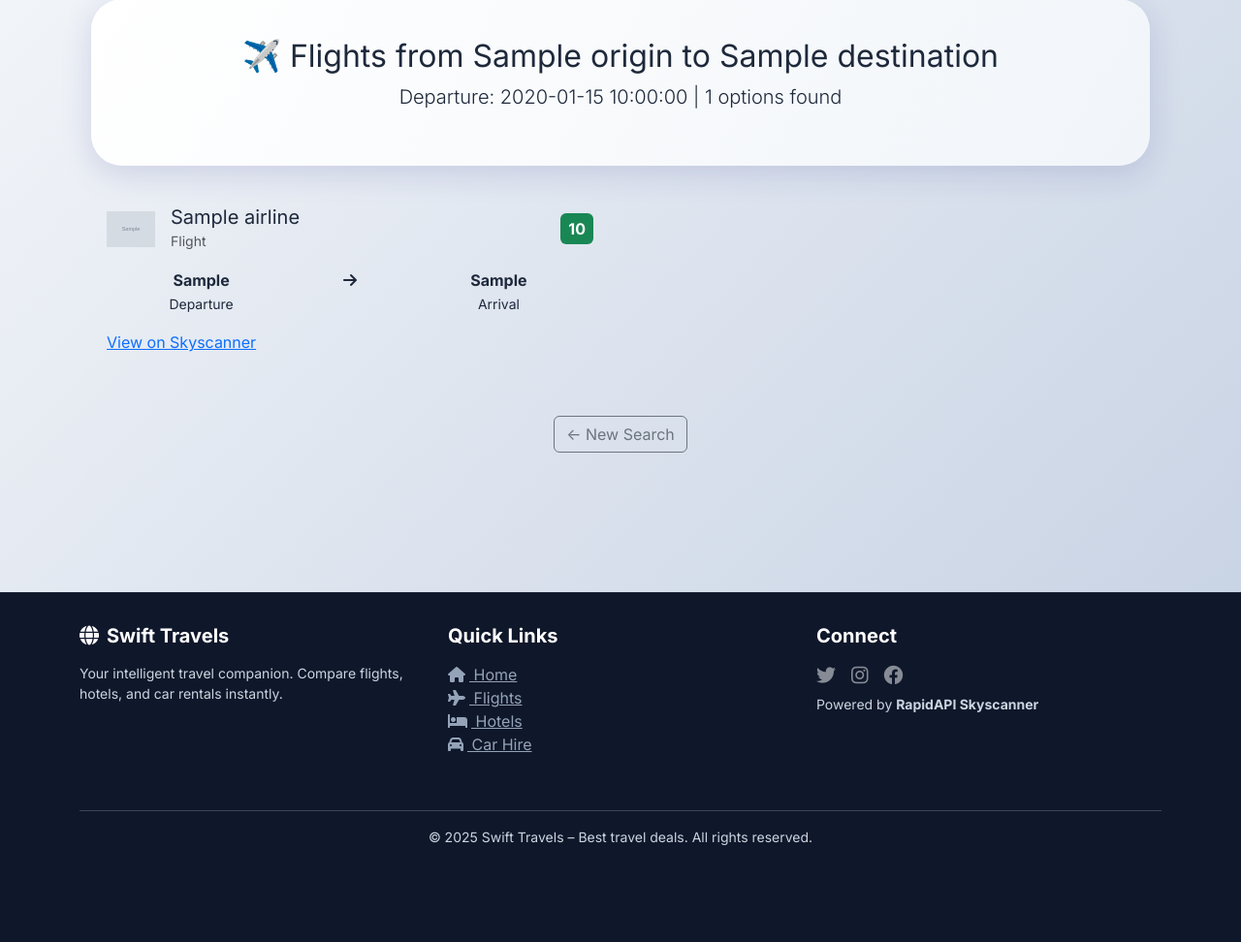
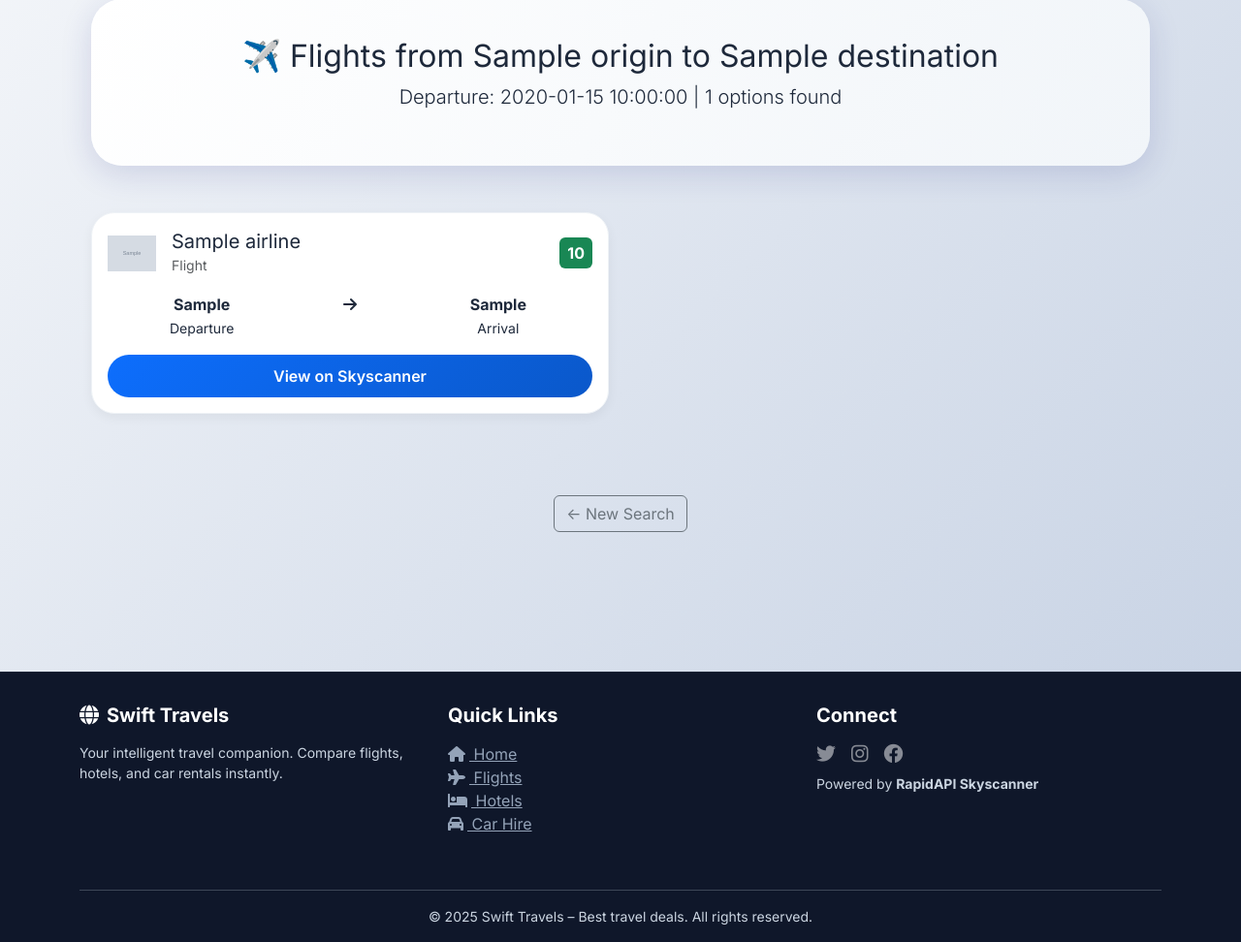
Before and after one commit to bladewonnacott11-bot/Swift-Travel, a Python web app: template templates/flights.html in a window 1280 px wide. Shown: the part 171-1143 px from the top of the page at 97% size. Before the commit the page ends 1043 px from the top, so only its background shows below. Run offline with Jinja, Linux system fonts and the light colour scheme; the template is opened without the code that fills it: most values are stand-ins (such as "Sample title", 1, 10 or a date in 2020); grey boxes marked "Sample" are stand-in pictures.

Commit message:
base.html

```diff
--- a/templates/base.html
+++ b/templates/base.html
@@ -150,6 +150,62 @@
             outline: none;
         }
 
+        /* ---------- FLIGHT RESULTS (Result Box) ---------- */
+        .results-container {
+            margin-top: 2rem;
+            padding: 1rem 0;
+        }
+        .flight-card {
+            background: white;
+            border-radius: 24px;
+            padding: 1.25rem;
+            margin-bottom: 1.25rem;
+            box-shadow: 0 4px 12px rgba(0, 0, 0, 0.05);
+            transition: var(--transition);
+            border: 1px solid #eef2f6;
+        }
+        .flight-card:hover {
+            transform: translateY(-3px);
+            box-shadow: 0 12px 24px rgba(0, 0, 0, 0.1);
+        }
+        .flight-card .airline-logo {
+            width: 50px;
+            height: 50px;
+            object-fit: contain;
+        }
+        .flight-card .price {
+            font-size: 1.5rem;
+            font-weight: 800;
+            color: var(--success);
+        }
+        .flight-card .times {
+            display: flex;
+            justify-content: space-between;
+            text-align: center;
+            margin: 1rem 0;
+        }
+        .flight-card .skyscanner-link {
+            display: inline-block;
+            background: linear-gradient(135deg, var(--primary), var(--primary-dark));
+            color: white;
+            padding: 0.6rem 1.2rem;
+            border-radius: 40px;
+            text-decoration: none;
+            font-weight: 600;
+            transition: var(--transition);
+            text-align: center;
+            width: 100%;
+        }
+        .flight-card .skyscanner-link:hover {
+            background: var(--primary-dark);
+            transform: scale(1.02);
+            box-shadow: 0 4px 12px rgba(13,110,253,0.3);
+        }
+        .loading-spinner {
+            text-align: center;
+            padding: 2rem;
+        }
+
         /* ---------- FLASH TOASTS (Elegant) ---------- */
         .toast-premium {
             background: rgba(0,0,0,0.85);
@@ -218,6 +274,10 @@
             .jumbotron-premium {
                 padding: 1.5rem;
             }
+            .flight-card .times {
+                flex-direction: column;
+                gap: 0.5rem;
+            }
         }
     </style>
 </head>
@@ -272,7 +332,14 @@
             {% endif %}
         {% endwith %}
 
+        <!-- The content block (where the search form goes) -->
         {% block content %}{% endblock %}
+
+        <!-- Global Results Container (hidden by default, shown when flight search is performed) -->
+        <div id="global-flight-results" class="results-container" style="display: none;">
+            <h3 class="mb-3">✈️ Available Flights</h3>
+            <div id="global-flight-results-list"></div>
+        </div>
     </main>
 
     <!-- Premium Footer -->
@@ -310,7 +377,7 @@
     <!-- Bootstrap JS Bundle -->
     <script src="https://cdn.jsdelivr.net/npm/bootstrap@5.3.0-alpha1/dist/js/bootstrap.bundle.min.js"></script>
 
-    <!-- Premium Scripts (Loading Spinner, Toasts) -->
+    <!-- Global Script for Flight Search (AJAX) -->
     <script>
         (function() {
             // Initialize Bootstrap toasts
@@ -319,8 +386,56 @@
                 new bootstrap.Toast(toastEl, { autohide: true, delay: 5000 }).show();
             });
 
-            // Premium loading spinner on all forms
-            document.querySelectorAll('form').forEach(form => {
+            // Find any form that has the class "flight-search-ajax" or id "flight-search-form"
+            const flightForm = document.querySelector('#flight-search-form, .flight-search-ajax');
+            if (flightForm) {
+                const resultsContainer = document.getElementById('global-flight-results');
+                const resultsList = document.getElementById('global-flight-results-list');
+
+                flightForm.addEventListener('submit', async function(e) {
+                    e.preventDefault();  // Prevent normal form submission
+
+                    // Show loading indicator
+                    resultsList.innerHTML = `
+                        <div class="text-center py-4">
+                            <div class="spinner-border text-primary" role="status"></div>
+                            <p class="mt-2">Searching for flights...</p>
+                        </div>
+                    `;
+                    resultsContainer.style.display = 'block';
+
+                    const formData = new FormData(flightForm);
+
+                    try {
+                        const response = await fetch('/search/flights', {
+                            method: 'POST',
+                            body: formData
+                        });
+
+                        if (!response.ok) {
+                            throw new Error(`HTTP error ${response.status}`);
+                        }
+
+                        const html = await response.text();
+                        // Parse the returned HTML (which should be flight_results.html)
+                        const parser = new DOMParser();
+                        const doc = parser.parseFromString(html, 'text/html');
+                        // Look for the row containing flight cards
+                        const flightsList = doc.querySelector('.results-container .row') || doc.querySelector('.row');
+                        if (flightsList && flightsList.innerHTML.trim() !== '') {
+                            resultsList.innerHTML = flightsList.innerHTML;
+                        } else {
+                            resultsList.innerHTML = '<div class="alert alert-info">No flights found. Try different dates or destinations.</div>';
+                        }
+                    } catch (error) {
+                        console.error('Error fetching flights:', error);
+                        resultsList.innerHTML = '<div class="alert alert-danger">Unable to fetch flights. Please try again later.</div>';
+                    }
+                });
+            }
+
+            // Premium loading spinner on all other forms (non-flight forms)
+            document.querySelectorAll('form:not(#flight-search-form):not(.flight-search-ajax)').forEach(form => {
                 form.addEventListener('submit', function(e) {
                     const submitBtn = form.querySelector('button[type="submit"]');
                     if (submitBtn && !submitBtn.disabled) {
```
